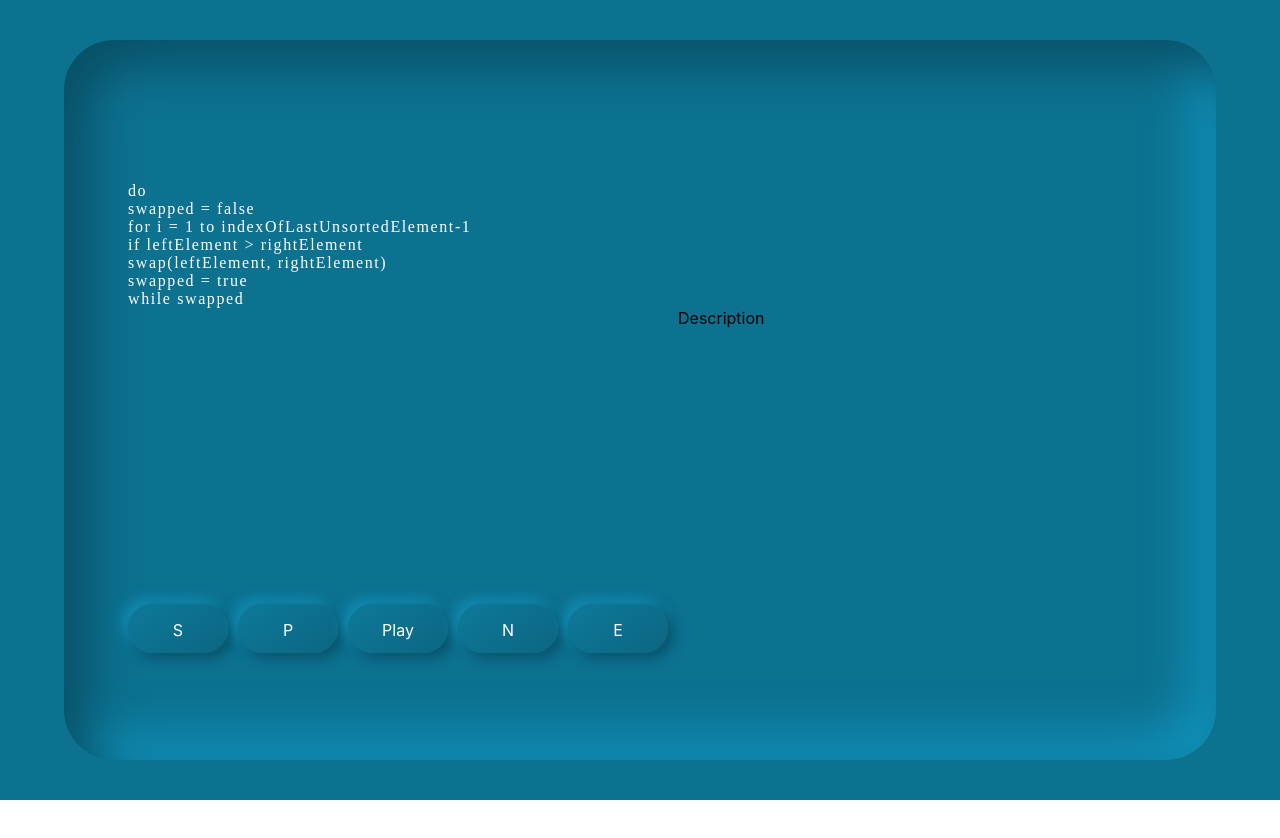
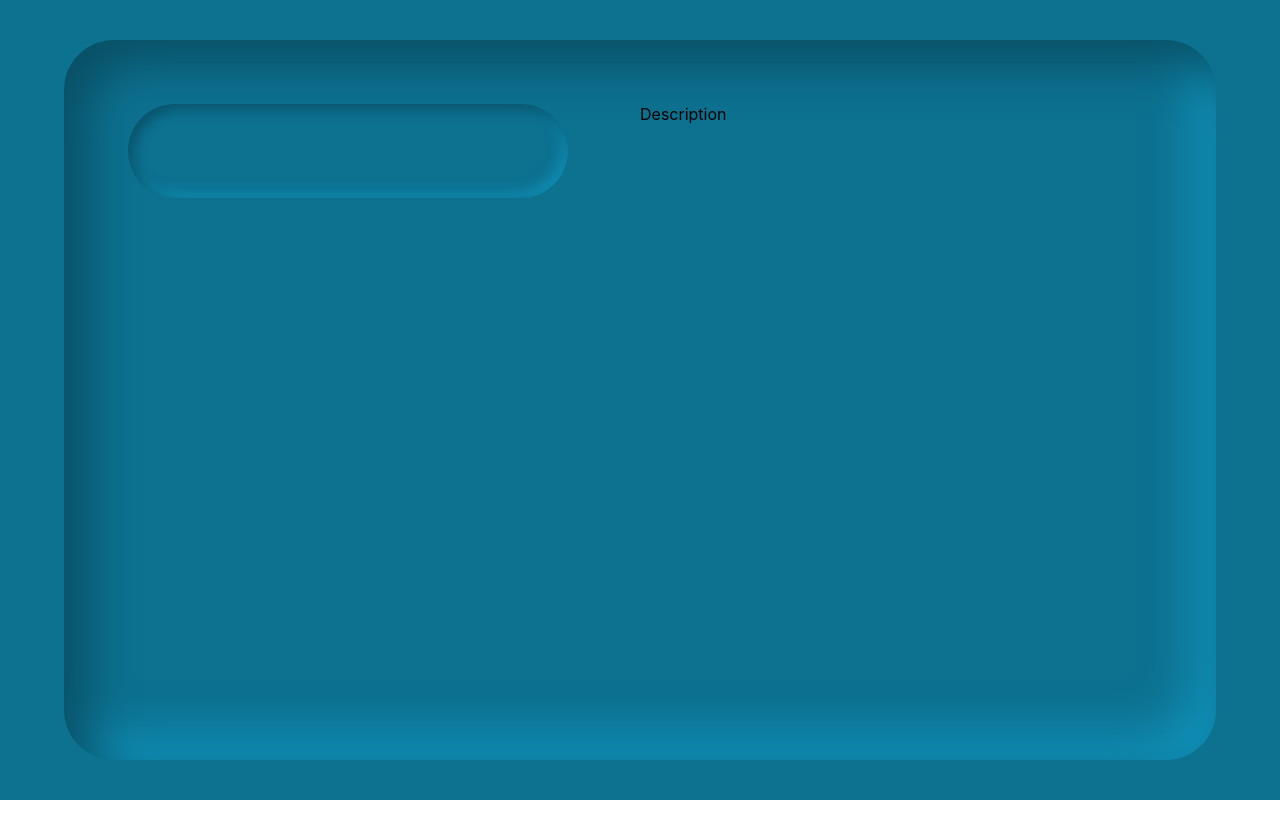
Before and after one commit to shahryar-h/algovis, a React (Create React App) app in the folder algo-vis/: page / in a window 1280 px wide. Shown: the top 838 px of the page. After the commit the page ends 800 px from the top, so only its background shows below. Built offline with nearby package versions, Linux system fonts and the light colour scheme; a web font is replaced by a local one.

Commit message:
box added

```diff
--- a/algo-vis/src/resources/components/1_bubbleSort/2_visualization/2_visualization.component.jsx
+++ b/algo-vis/src/resources/components/1_bubbleSort/2_visualization/2_visualization.component.jsx
@@ -3,11 +3,13 @@ import React from "react";
 import Visualizer from "./3_visualizer/3_Diagram";
 import ControlButtons from "./3_controls/3_ControlButtons";
 import InputBox from "./3_input/3_inputBox/inputBox.component";
+import Box from "./3_inputHandler/4_box/4_box.component";
 export default function Visualization() {
   return (
     <>
+      <Box />
       {/* <Steps /> */}
-      <Visualizer />
+      {/* <Visualizer /> */}
       {/* <ControlButtons /> */}
       {/* <Input /> */}
       {/* <InputBox /> */}
--- a/algo-vis/src/resources/components/1_bubbleSort/2_visualization/3_inputHandler/4-inputHandler.component.jsx
+++ b/algo-vis/src/resources/components/1_bubbleSort/2_visualization/3_inputHandler/3_inputHandler.component.jsx
@@ -1,4 +1,5 @@
 import React, { useState } from "react";
+import Box from "./4_box/4_box.component";
 
 export default function InputHandler({ is_animating }) {
   const [input_value, setInputValue] = useState("5,1,4,2,7,6");
@@ -39,6 +40,7 @@ export default function InputHandler({ is_animating }) {
       /> */}
 
       {/* {box} */}
+      <Box />
       {/* {error} */}
       {/* {submit} */}
     </div>
--- /dev/null
+++ b/algo-vis/src/resources/components/1_bubbleSort/2_visualization/3_inputHandler/4_box/4_box.component.jsx
@@ -0,0 +1,35 @@
+import React from "react";
+import styled from "styled-components";
+const baseStyle = "margin: 0;";
+
+//TODO: make this a universal input in another folder for reuse
+export const Input = styled.input`
+  ${baseStyle}
+  appearance: none;
+  border-style: none;
+  height: 10%;
+  width: 80%;
+  color: white;
+  padding: 15px;
+  letter-spacing: 4px;
+  background: #1c7190;
+  font-size: 1.2em;
+  border-radius: 50px;
+  background: #0d7190;
+  box-shadow: inset 5px 5px 13px #095168, inset -5px -5px 13px #1191b8;
+  &:focus {
+    outline: none;
+  }
+`;
+export default function Box() {
+  return (
+    <Input
+      type="text"
+      autoComplete="off"
+      name="name"
+      //   value={input_value}
+      onChange={(e) => this.handleInputs(e)}
+      //   disabled={is_animating}
+    />
+  );
+}
```
Also changed, not shown: algo-vis/src/resources/components/1_bubbleSort/2_visualization/3_inputHandler/3_inputBox/inputBox.styles.js (+0 -19 lines).
